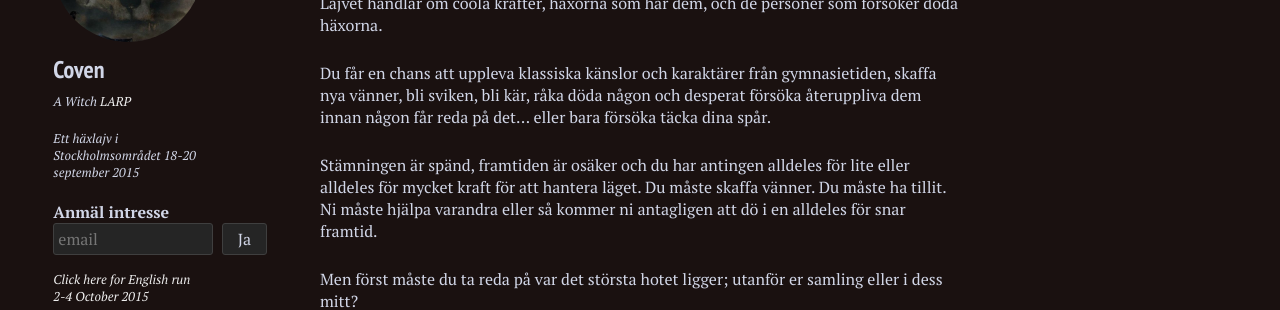
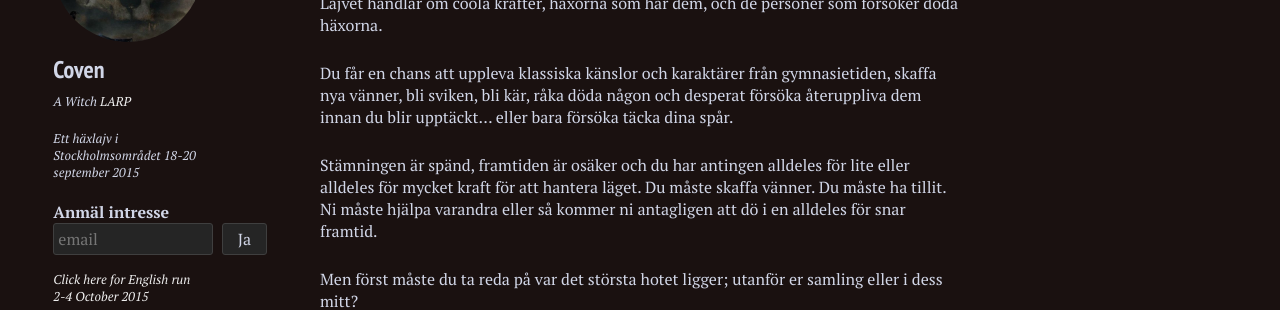
Before and after one commit to stanislavb/www.coven.nu, a Jekyll site: the page built from om-lajvet/index.md, in a window 1280 px wide. Shown: the part 635-945 px from the top of the page. Built offline with Jekyll 4.4.1, drawn with Linux system fonts in a browser that asks for light colours; nearby versions of some CDN libraries.

Commit message:
Update index.md

```diff
--- a/om-lajvet/index.md
+++ b/om-lajvet/index.md
@@ -21,7 +21,7 @@ Coven utspelar sig i en rätt ofrivilligt nyformad samling häxor i nutidens Sve
 
 Lajvet handlar om coola krafter, häxorna som har dem, och de personer som försöker döda häxorna.
 
-Du får en chans att uppleva klassiska känslor och karaktärer från gymnasietiden, skaffa nya vänner, bli sviken, bli kär, råka döda någon och desperat försöka återuppliva dem innan någon får reda på det... eller bara försöka täcka dina spår.
+Du får en chans att uppleva klassiska känslor och karaktärer från gymnasietiden, skaffa nya vänner, bli sviken, bli kär, råka döda någon och desperat försöka återuppliva dem innan du blir upptäckt... eller bara försöka täcka dina spår.
 
 Stämningen är spänd, framtiden är osäker och du har antingen alldeles för lite eller alldeles för mycket kraft för att hantera läget. Du måste skaffa vänner. Du måste ha tillit. Ni måste hjälpa varandra eller så kommer ni antagligen att dö i en alldeles för snar framtid.
 
```
